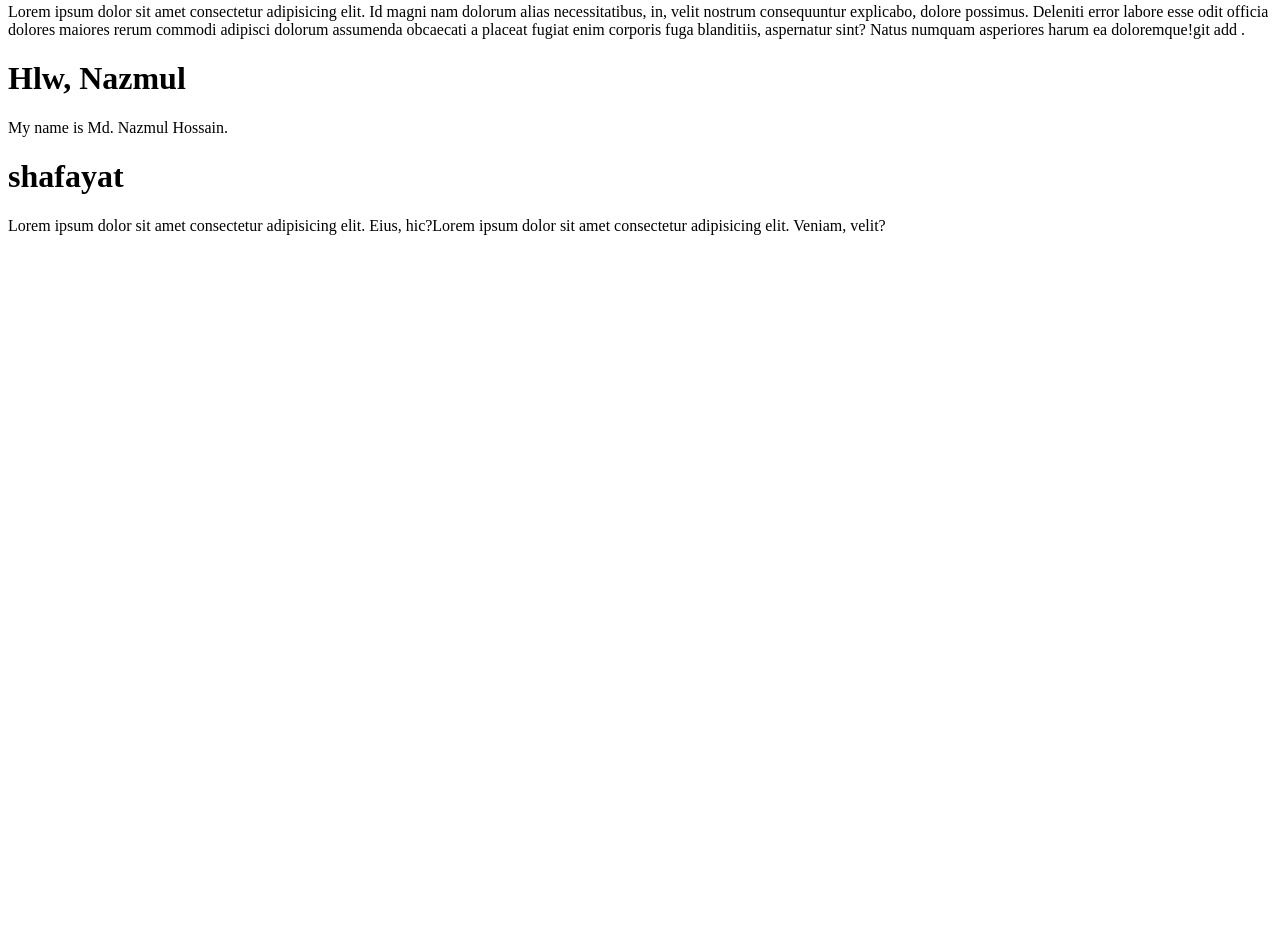
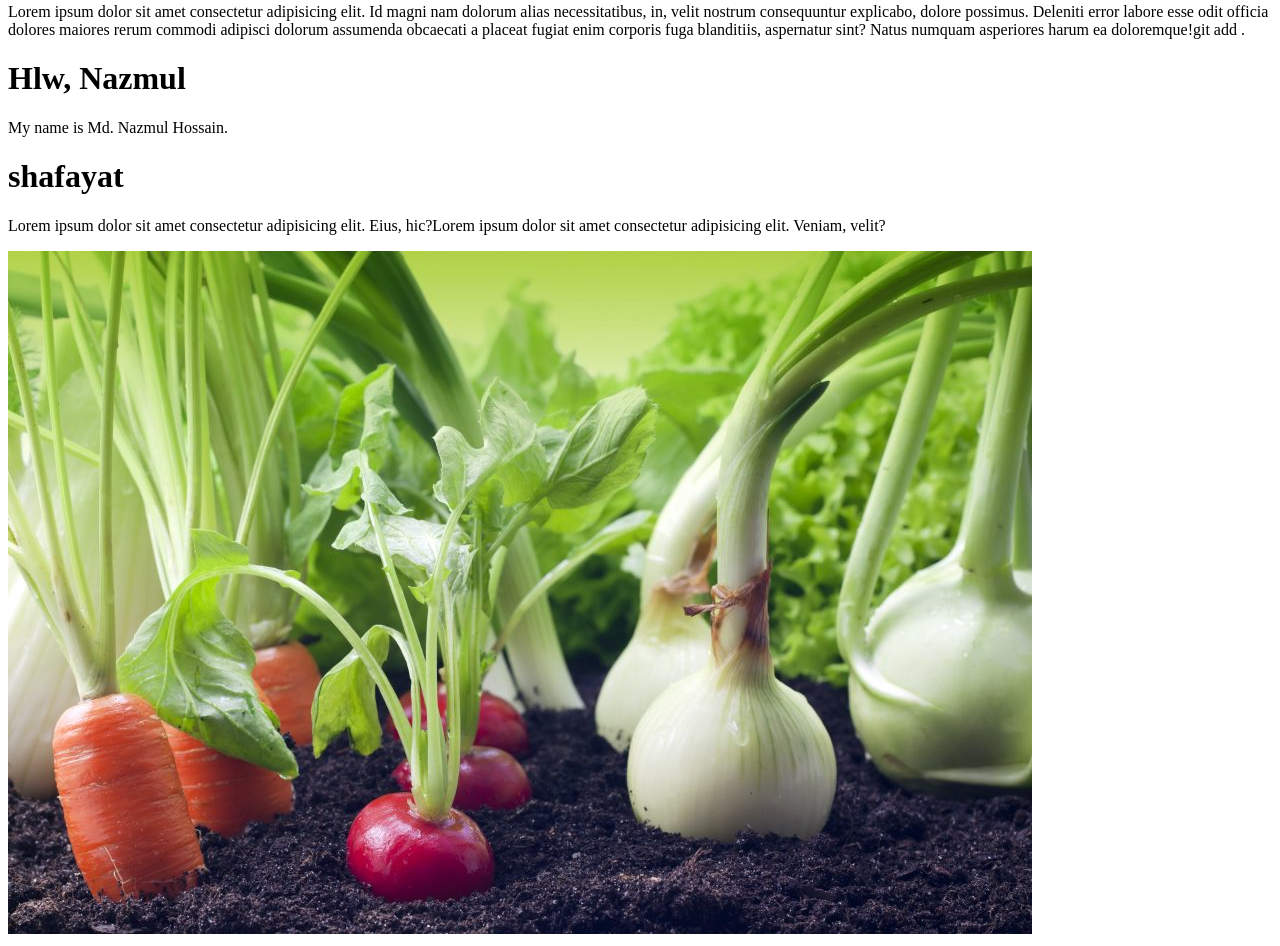
Before and after one commit to nazmul536/website-demo, a plain HTML site: page index.html in a window 1280 px wide. Shown: the part 495-1441 px from the top of the page. Before the commit the page ends 800 px from the top, so only its background shows below. Drawn offline with Linux system fonts and the light colour scheme.

Commit message:
code added

```diff
--- a/index.html
+++ b/index.html
@@ -16,5 +16,6 @@
     <p> My name is Md. Nazmul Hossain.</p>
     <h1>shafayat</h1>
     <p>Lorem ipsum dolor sit amet consectetur adipisicing elit. Eius, hic?Lorem ipsum dolor sit amet consectetur adipisicing elit. Veniam, velit?</p>
+    <img src="image/a.jpg" alt="">
     </body>
 </html>
```
